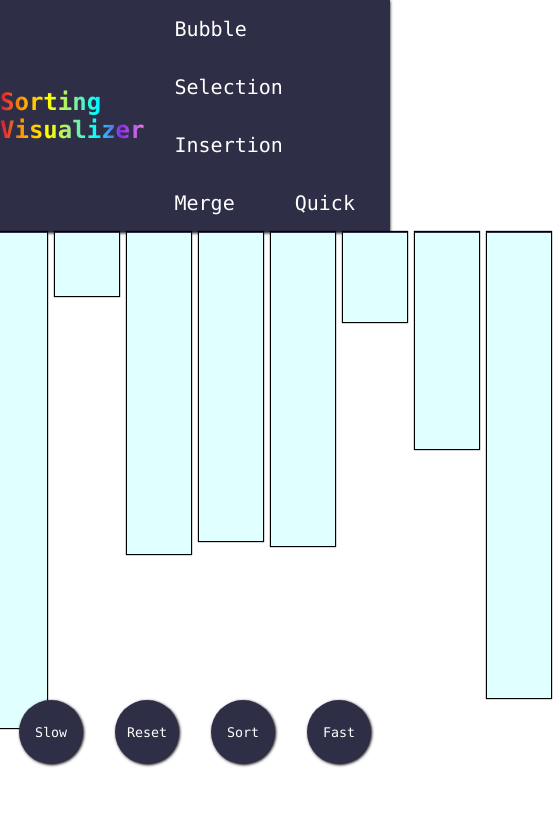
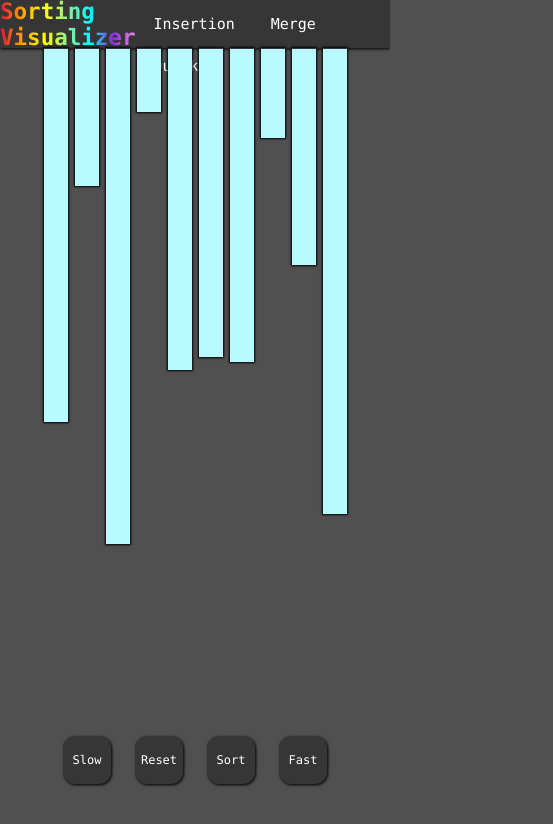
Before and after one commit to justynlao/sorting-visualizer, a React (Create React App) app: page / in a window 390 px wide. Shown: the top 824 px of the page, 553 px wide, since content can reach past the window. Built offline with nearby package versions, Linux system fonts and the light colour scheme.

Commit message:
adjusted styling

```diff
--- a/src/components/ArrayBar/ArrayBar.css
+++ b/src/components/ArrayBar/ArrayBar.css
@@ -2,14 +2,25 @@
   display: inline-block;
   width: 4rem;
   margin: 0 2px;
-  box-shadow: 0 0 1px 1px black;
+  box-shadow: 0 0 2px 1px black;
   transition: height 0.1s ease-in;
-  border-top: 1px solid rgb(46, 46, 70);
+  border-top: 1px solid rgb(54, 54, 54);
 }
 
-@media (max-width: 800) {
+@media (max-width: 1000px) {
   .bar {
-    margin: 5rem 1px;
+    width: 3rem;
+  }
+}
+
+@media (max-width: 500px) {
+  .bar {
+    width: 2rem;
+  }
+}
+
+@media (max-width: 300px) {
+  .bar {
     width: 1rem;
   }
 }
--- a/src/components/ButtonToolbar/ButtonToolbar.css
+++ b/src/components/ButtonToolbar/ButtonToolbar.css
@@ -1,6 +1,7 @@
 .toolbar {
   display: flex;
   justify-content: center;
+  align-items: center;
   position: fixed;
   left: 0;
   bottom: 5rem;
@@ -10,21 +11,21 @@
 .toolbar-btn {
   width: 4rem;
   height: 4rem;
-    background-color: rgb(46, 46, 70);
+  background-color: rgb(54, 54, 54);
   box-shadow: 1px 1px 3px black;
-    border-radius: 50%;
+  border-radius: 25%;
   font-family: "Lucida Console";
+  font-size: 1rem;
   color: white;
   border: none;
   margin: auto 1rem;
 }
 
 .toolbar-btn:hover {
-    color: cornflowerblue;
   transform: scale(1.1);
-    box-shadow: 3px 3px 4px darkgray;
+  box-shadow: 3px 3px 4px rgb(10, 10, 10);
 }
 
 .toolbar-btn:active {
-    transform: scale(.98);
+  transform: scale(0.98);
 }
--- a/src/components/Navigation/Navigation.css
+++ b/src/components/Navigation/Navigation.css
@@ -2,11 +2,13 @@ nav {
   display: flex;
   align-items: center;
   justify-content: space-evenly;
-  background-color: rgb(46, 46, 70);
+  background-color: rgb(54, 54, 54);
   box-shadow: 0px 1px 3px black;
   font-family: "Lucida Console";
+  font-size: 1.25rem;
   color: white;
   width: 100%;
+  height: 4rem;
 }
 
 h1 {
@@ -40,6 +42,12 @@ h1 {
   color: cornflowerblue;
 }
 
-.nav-btn:focus {
+.selected-btn {
   color: lightpink;
+  background-color: transparent;
+  border: none;
+  cursor: pointer;
+  font-family: "Lucida Console";
+  font-size: 1.25rem;
+  margin: 1rem 1.5rem;
 }
--- a/src/containers/Array/Array.tsx
+++ b/src/containers/Array/Array.tsx
@@ -14,17 +14,17 @@ const Array = ({ array, compare, swap, sorted }: ArrayProps) => {
   return (
     <div className="array">
       {array.map((num, index) => {
-        let barColor = "lightcyan";
+        let barColor = "#b8faff";
         if (compare && (index === compare[0] || index === compare[1])) {
-          barColor = "yellow";
+          barColor = "#faffb8";
         }
 
         if (swap && (index === swap[0] || index === swap[1])) {
-          barColor = "crimson";
+          barColor = "#ff7d7d";
         }
 
         if (sorted && sorted.includes(index)) {
-          barColor = "mediumspringgreen";
+          barColor = "#94ff9f";
         }
 
         return <ArrayBar height={num} color={barColor} />;
--- a/src/index.css
+++ b/src/index.css
@@ -1,10 +1,25 @@
+* {
+  margin: 0;
+  padding: 0;
+}
+
+html {
+  font-size: 16px;
+}
+@media (max-width: 1000px) {
+  html { font-size: 14px; }
+}
+@media (max-width: 400px) {
+  html { font-size: 12px; }
+}
+
 body {
-  margin: 0;
   font-family: -apple-system, BlinkMacSystemFont, 'Segoe UI', 'Roboto', 'Oxygen',
     'Ubuntu', 'Cantarell', 'Fira Sans', 'Droid Sans', 'Helvetica Neue',
     sans-serif;
   -webkit-font-smoothing: antialiased;
   -moz-osx-font-smoothing: grayscale;
+  background-color: rgb(80, 80, 80);
 }
 
 code {
```
Lines whose indentation alone changed are shown as unchanged.
